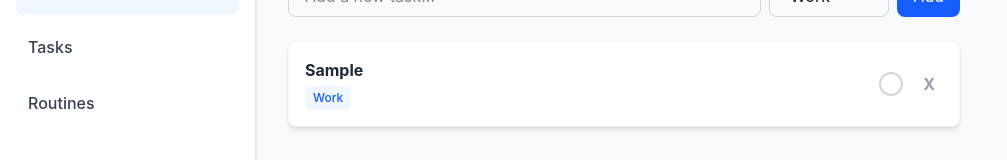
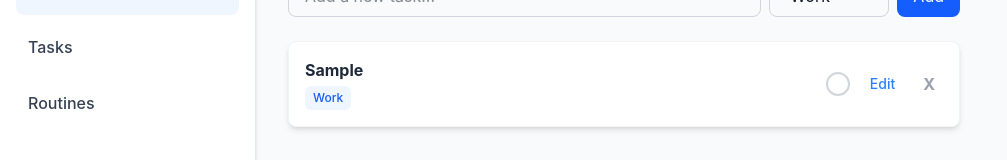
Before and after one commit to jacob4521/dev-routine-app, a React (Vite) app: page / in a window 1280 px wide. Both pictures are taken after typing "Sample" into the empty fields and a click on the button "Add". Shown: the part 137-297 px from the top of the page, without its empty margins (0-1007 px from the left). Built offline with nearby package versions, Linux system fonts and the light colour scheme.

Commit message:
Add the edit buton and its input box

```diff
--- a/src/components/TaskCard.jsx
+++ b/src/components/TaskCard.jsx
@@ -1,12 +1,28 @@
+import { useState } from "react";
+
 const TaskCard = ({ id, title, category, completed, onToggle, onDelete }) => {
+  const [isEditing, setIsEditing] = useState(false);
+  const [newTitle, setNewTitle] = useState(title);
+
   return (
     <div className="bg-white p-4 rounded-lg shadow-md flex justify-between items-center border border-gray-100">
       <div>
-        <h2
-          className={`font-bold ${completed ? "line-through text-gray-400" : "text-gray-800"}`}
-        >
-          {title}
-        </h2>
+        {isEditing ? (
+          <input
+            type="text"
+            className="border border-blue-400 px-2 py-1 rounded w-full outline-none"
+            value={newTitle}
+            onChange={(e) => setNewTitle(e.target.value)}
+            autoFocus
+          />
+        ) : (
+          <h2
+            className={`font-bold ${completed ? "line-through text-gray-400" : "text-gray-800"}`}
+          >
+            {title}
+          </h2>
+        )}
+
         <p className="text-xs font-medium px-2 py-1 bg-blue-50 text-blue-600 rounded-md mt-1 inline-block">
           {category}
         </p>
@@ -23,7 +39,16 @@ const TaskCard = ({ id, title, category, completed, onToggle, onDelete }) => {
         >
           {completed && <span className="text-white text-xs">✔</span>}
         </button>
-        <button onClick={() => onDelete(id)} className="text-gray-400 hover:text-white hover:bg-red-500 px-2 py-1 rounded-md transition-colors font-bold">
+        <button
+          onClick={() => setIsEditing(!isEditing)}
+          className="text-blue-500 hover:bg-blue-50 px-2 py-1 rounded-md transition-colors text-sm font-medium"
+        >
+          {isEditing ? "Save" : "Edit"}
+        </button>
+        <button
+          onClick={() => onDelete(id)}
+          className="text-gray-400 hover:text-white hover:bg-red-500 px-2 py-1 rounded-md transition-colors font-bold"
+        >
           X
         </button>
       </div>
```
Also changed, not shown: src/App.jsx (+5 -3 lines).
